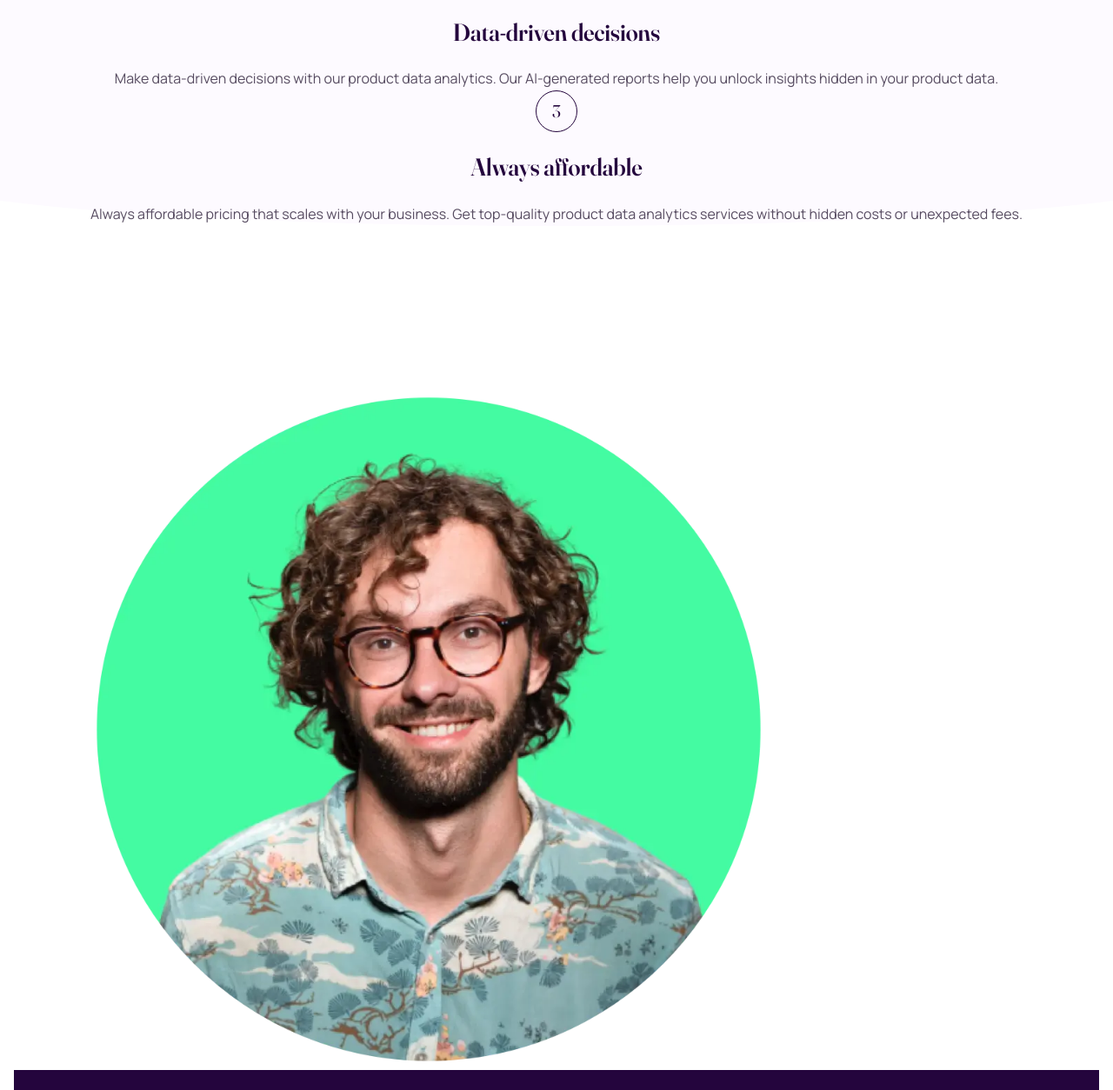
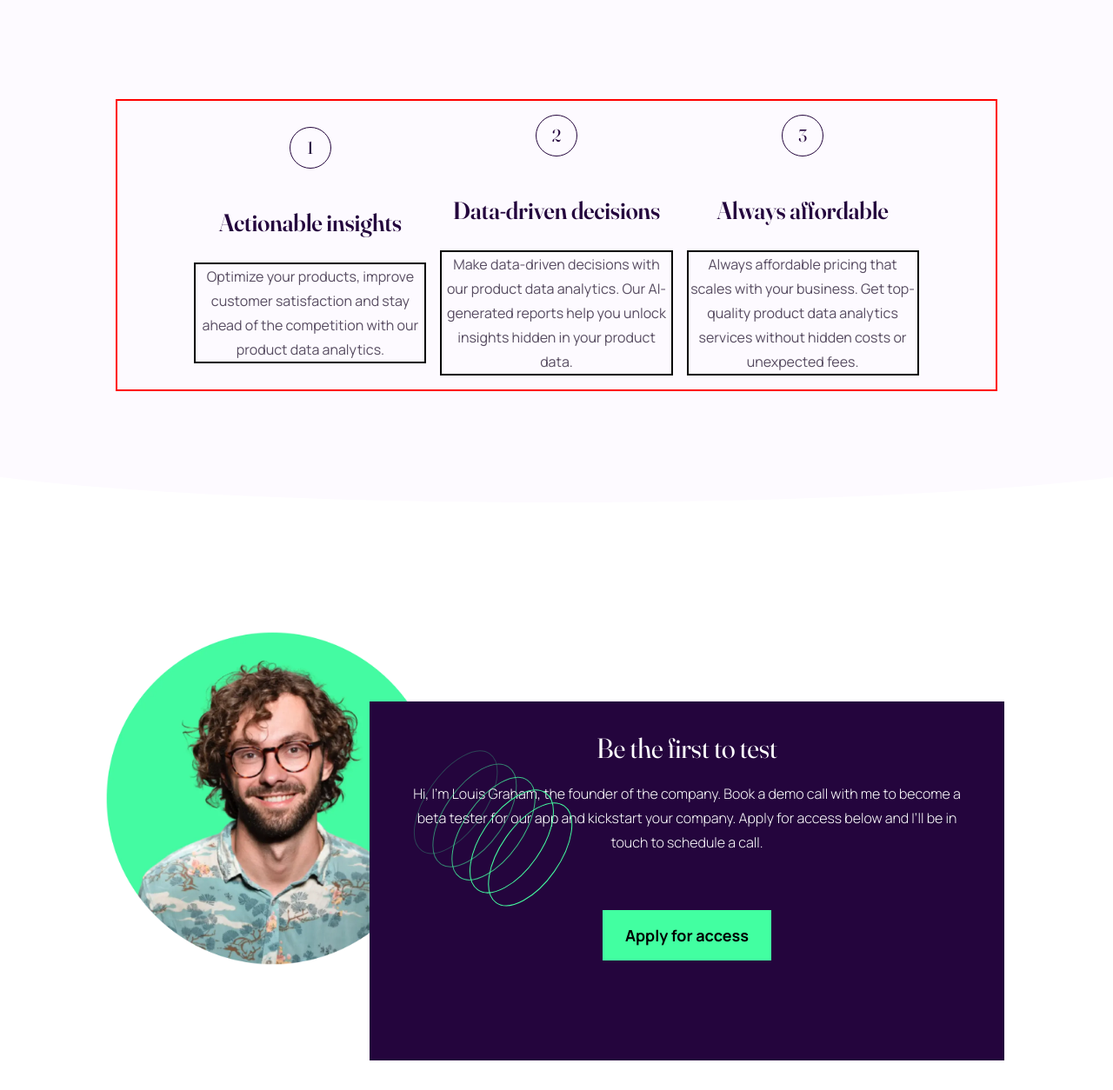
Before and after one commit to WarmingBreeze/DesignToCodePractice_3, a plain HTML site: page index.html in a window 1280 px wide. Shown: the part 826-2080 px from the top of the page at 87% size. Drawn offline with Linux system fonts and the light colour scheme.

Commit message:
work on desktop layout

```diff
--- a/index.html
+++ b/index.html
@@ -30,7 +30,7 @@
       <img class="img-hero" src="./assets/images/image-hero.webp" alt="smartphone">
     </section>
     <section class="main-first-half">
-      <div class="width-normalizer">
+      <div class="width-normalizer grid-flow">
         <div class="flex-flow">
           <p class="bullet-point">1</p>
           <h3 class="bullet-title">Actionable insights</h3>
--- a/style.css
+++ b/style.css
@@ -237,8 +237,21 @@ button.primary:focus-visible {
 
 @media only screen and (min-width: 1200px) {
    .main-first-half {
+      padding: 20rem 10rem 8rem;
    }
 }
+
+@media only screen and (min-width: 1200px) {
+   .grid-flow {
+      display: grid;
+      grid-template-rows: 3fr;
+      grid-template-columns: 1fr 1fr 1fr;
+      gap: 1rem;
+      padding: 1rem 5.5rem;
+      border: red 2px solid;
+   }
+}
+
 
 .flex-flow {
    display: flex;
@@ -253,7 +266,12 @@ button.primary:focus-visible {
       display: grid;
       grid-template-rows: 1fr 1fr;
       grid-template-columns: 1fr 6fr;
-      border: black solid 2px;
+   }
+}
+
+@media only screen and (min-width: 1200px) {
+   .flex-flow {
+      gap: 2rem;
    }
 }
 
@@ -275,6 +293,12 @@ button.primary:focus-visible {
    .bullet-point {
       grid-row: 1 / 3;
       grid-column: 1 / 2;
+   }
+}
+
+@media only screen and (min-width: 1200px) {
+   .bullet-point {
+      margin-bottom: 1rem;
    }
 }
 
@@ -304,12 +328,27 @@ button.primary:focus-visible {
    }
 }
 
+@media only screen and (min-width: 1200px) {
+   .bullet-description {
+      border: black 2px solid;
+   }
+}
+
 .main-second-half {
    padding: 4.5rem 1rem;
 }
 
 .founder-pic {
    transform: scale(.8);
+}
+
+@media only screen and (min-width: 1200px) {
+   .founder-pic {
+      aspect-ratio: 1/1;
+      width: 477px;
+      position: relative;
+      right: 200px;
+   }
 }
 
 .founder-words {
@@ -321,6 +360,21 @@ button.primary:focus-visible {
    display: flex;
    flex-direction: column;
    gap: 1.5rem;
+}
+
+@media (min-width: 1200px) {
+   .founder-words {
+      position: relative;
+      bottom: 350px;
+      left: 150px;
+      width: 730px;
+      height: 413px;
+      background-color: hsl(var(--clr-main-900));
+      color: hsl(var(--clr-bg-100));
+      display: flex;
+      flex-direction: column;
+      gap: 1.5rem;
+   }
 }
 
 .founder-words-title {
```
